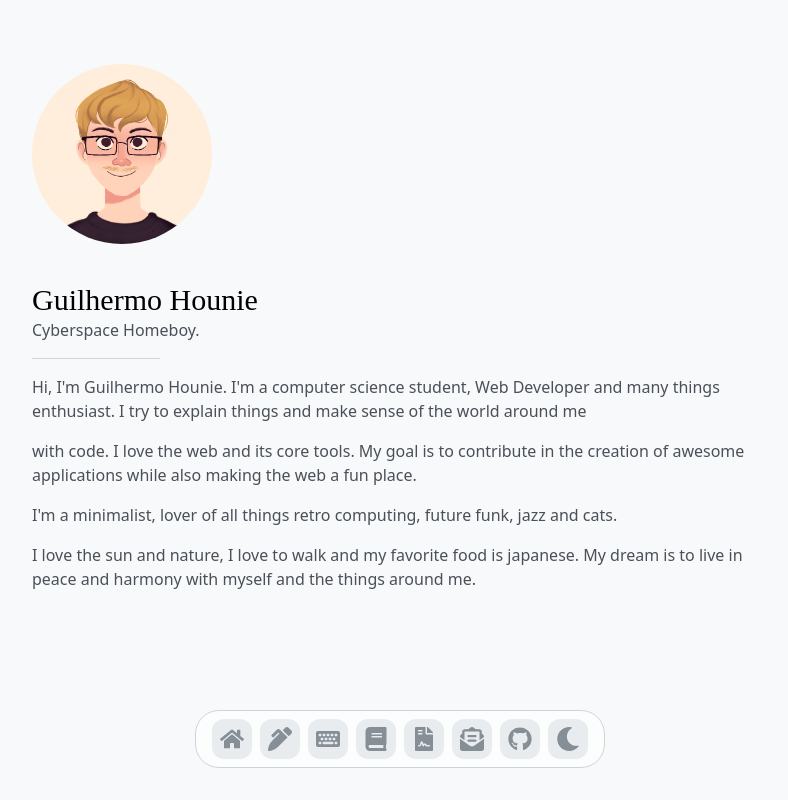
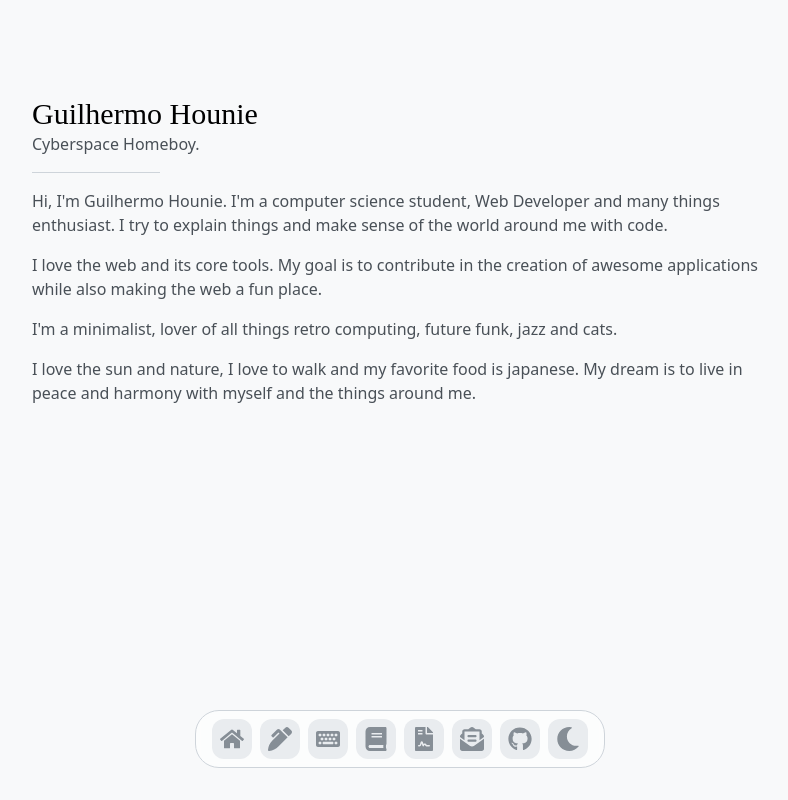
Before and after one commit to guilhermohounie/hounie, a Next.js app: page / in a window 1280 px wide. Shown: the whole page, without its empty margins (240-1028 px from the left). Built offline with nearby package versions, Linux system fonts and the light colour scheme.

Commit message:
no profile image and better heading tag elements theme color change

```diff
--- a/src/pages/index.tsx
+++ b/src/pages/index.tsx
@@ -1,19 +1,18 @@
 import { Page } from "@/components/common/Page";
 import type { NextPage } from "next";
-import Image from "next/image";
 
 const IndexPage: NextPage = () => {
   return (
     <Page title="Guilhermo Hounie">
       <main className="flex flex-col gap-8">
         <span>
-          <Image
+          {/* <Image
             height={600 * 0.3}
             width={600 * 0.3}
             alt="Guilhermo Hounie's memoji"
             src="/assets/media/avatar.png"
             className="rounded-full"
-          />
+          /> */}
         </span>
         <div className="flex flex-col gap-4">
           <div>
@@ -25,10 +24,11 @@ const IndexPage: NextPage = () => {
             <p>
               Hi, I'm Guilhermo Hounie. I'm a computer science student, Web Developer and many
               things enthusiast. I try to explain things and make sense of the world around me
+              with code.
             </p>
             <p>
-              with code. I love the web and its core tools. My goal is to contribute in the
-              creation of awesome applications while also making the web a fun place.
+              I love the web and its core tools. My goal is to contribute in the creation of
+              awesome applications while also making the web a fun place.
             </p>
             <p>
               I'm a minimalist, lover of all things retro computing, future funk, jazz and cats.
--- a/src/styles/global.css
+++ b/src/styles/global.css
@@ -18,7 +18,7 @@ h3,
 h4,
 h5,
 h6 {
-  @apply font-lora;
+  @apply text-black font-lora dark:text-white;
 }
 
 h1 {
```
